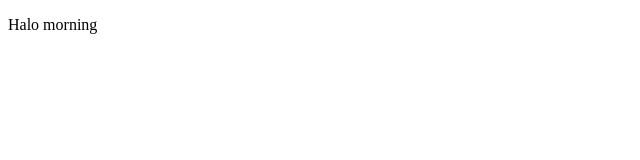
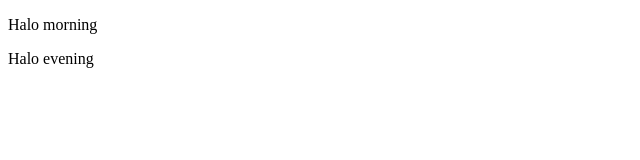
Before and after one commit to ductrung2904/test_22, a plain HTML site: page index.html in a window 1280 px wide. Shown: the full height of the page, 0-640 px from the left. Drawn offline with Linux system fonts and the light colour scheme.

Commit message:
Add something

```diff
--- a/index.html
+++ b/index.html
@@ -8,5 +8,6 @@
   </head>
   <body>
     <p>Halo morning</p>
+    <p>Halo evening</p>
   </body>
 </html>
```
